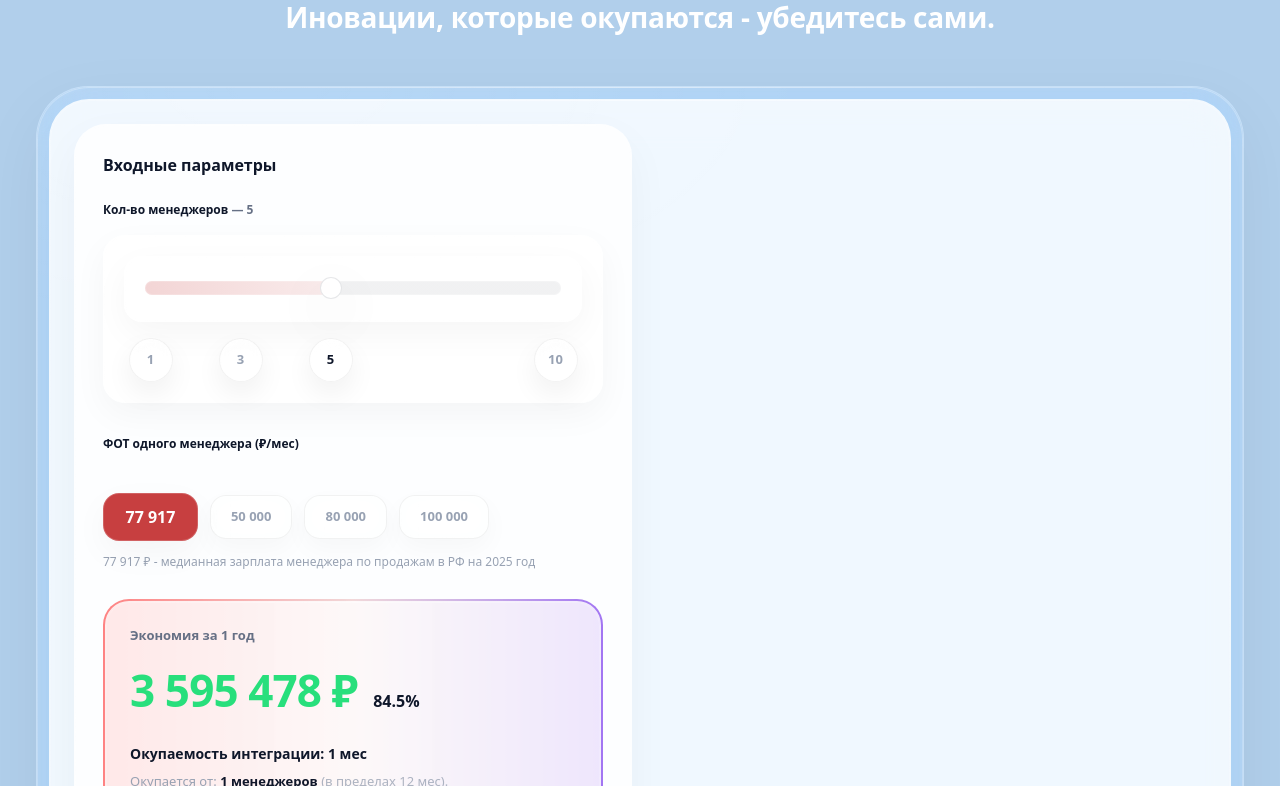
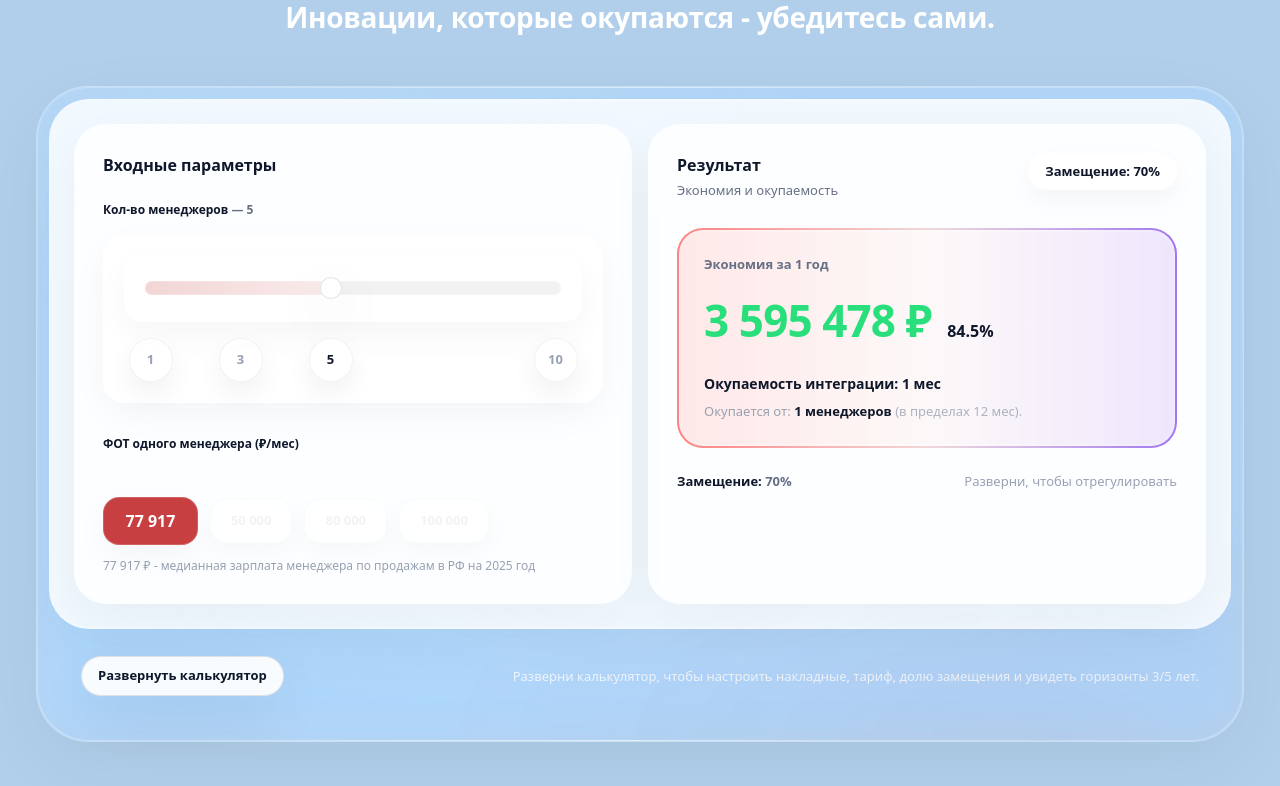
Before and after one commit to uniconsulting/uni.com, a Next.js app: page / in a window 1280 px wide. Shown: the part 5794-6580 px from the top of the page. Built offline with nearby package versions, Linux system fonts and the light colour scheme.

Commit message:
Update RoiCalculatorSection.tsx

```diff
--- a/src/components/sections/RoiCalculatorSection.tsx
+++ b/src/components/sections/RoiCalculatorSection.tsx
@@ -322,8 +322,7 @@ export default function RoiCalculatorSection() {
                       ФОТ одного менеджера (₽/мес)
                     </div>
 
-  {/* было mt-2 -> делаем меньше и убираем второй mt ниже */}
-  <div className="mt-1 relative">
+                    <div className="mt-2 relative">
                       <div
                         className={[
                           "pointer-events-none absolute -top-10 left-0",
@@ -340,7 +339,6 @@ export default function RoiCalculatorSection() {
                         Ого! Крутая зарплата! Такого сотрудника лучше оставить!))
                       </div>
 
-    {/* было mt-2 -> УБРАЛИ, чтобы не раздувало расстояние */}
                       <div className="flex flex-wrap items-center gap-3">
                         {(() => {
                           const display = formatMoneyInput(salary);
@@ -383,7 +381,6 @@ export default function RoiCalculatorSection() {
                         <div className="flex flex-wrap items-center gap-3">
                           {[50_000, 80_000, 100_000].map((v) => {
                             const active = salary === v;
-
                             return (
                               <button
                                 key={v}
@@ -392,16 +389,18 @@ export default function RoiCalculatorSection() {
                                 className={[
                                   "h-11 px-5 rounded-[16px]",
                                   "flex items-center justify-center",
-                "lg-border border border-black/5",
+                                  "lg-border border border-black/2",
                                   "bg-white/40 backdrop-blur-[14px]",
                                   "shadow-[0_10px_26px_rgba(0,0,0,0.03)]",
                                   "transition-[transform,background-color,color] duration-500",
                                   "active:scale-[0.99]",
-                active ? "text-[#0f172a] bg-white/75" : "text-[#98A2B3] hover:text-[#0f172a]",
+                                  "text-center",
+                                  active
+                                    ? "text-[#0f172a] bg-white/75"
+                                    : "text-black/5 hover:text-[#0f172a]", "text-center",
                                 ].join(" ")}
                               >
-              {/* было mt-2 -> УБРАЛИ, иначе текст всегда ниже центра */}
-              <span className="leading-none text-[13px] font-semibold tabular-nums">
+                                <span className="leading-none text-[13px] font-semibold">
                                   {formatMoneyInput(v)}
                                 </span>
                               </button>
@@ -413,6 +412,20 @@ export default function RoiCalculatorSection() {
                       <div className="mt-3 text-[12px] text-[#98A2B3]">
                         77 917 ₽ - медианная зарплата менеджера по продажам в РФ на 2025 год
                       </div>
+                    </div>
+                  </div>
+                </div>
+
+                {/* RIGHT */}
+                <div className="rounded-[32px] lg-border border border-white/18 bg-white/82 p-7 shadow-[0_16px_45px_rgba(0,0,0,0.04)]">
+                  <div className="flex items-start justify-between gap-3">
+                    <div>
+                      <div className="text-[16px] font-semibold text-[#0f172a]">Результат</div>
+                      <div className="mt-1 text-[13px] text-[#667085]">Экономия и окупаемость</div>
+                    </div>
+
+                    <div className="rounded-[999px] lg-border border border-white/18 bg-white/82 px-4 py-2 text-[13px] font-semibold text-[#0f172a] shadow-[0_10px_26px_rgba(0,0,0,0.04)]">
+                      Замещение: {Math.round(calc.share * 100)}%
                     </div>
                   </div>
 
```
Lines whose indentation alone changed are shown as unchanged.
